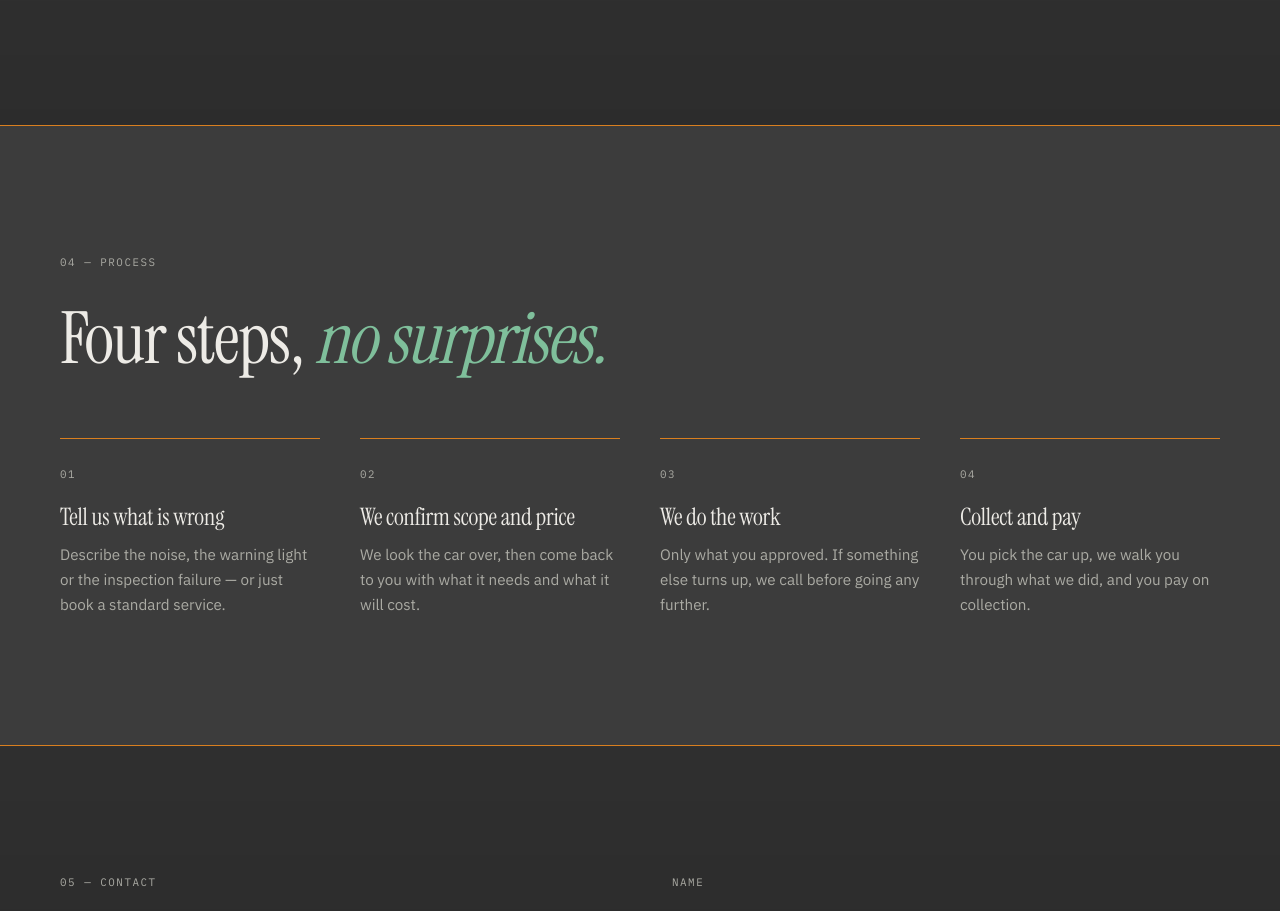
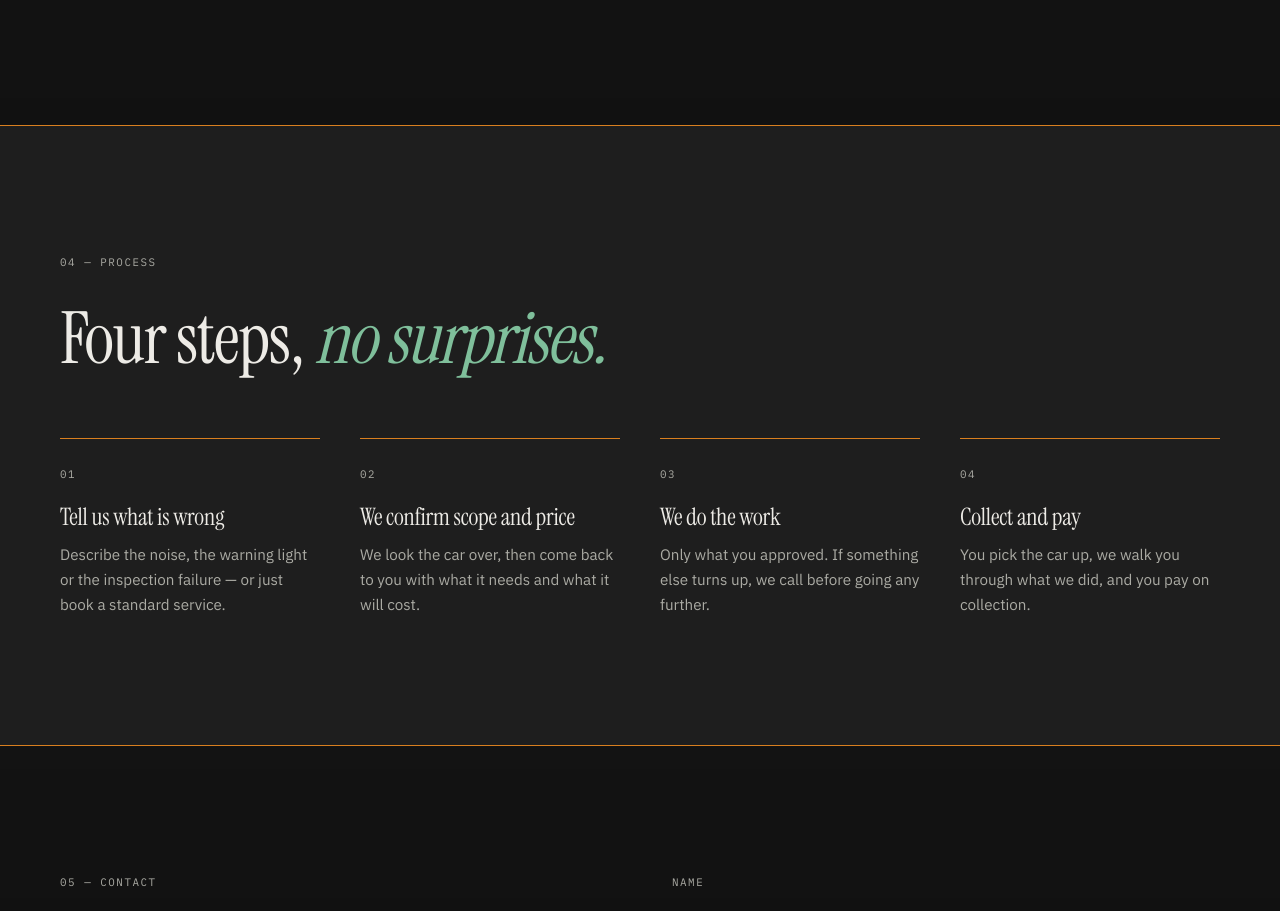
Before and after one commit to Rohitn96/Garage, a Next.js app: page / in a window 1280 px wide. Shown: the part 7800-8711 px from the top of the page. Built offline with nearby package versions, Linux system fonts and the light colour scheme.

Commit message:
Deepen the ground to #141414

```diff
--- a/app/layout.tsx
+++ b/app/layout.tsx
@@ -39,7 +39,7 @@ export const metadata: Metadata = {
 };
 
 export const viewport: Viewport = {
-  themeColor: "#333333",
+  themeColor: "#141414",
   colorScheme: "dark",
 };
 
--- a/components/car/CarModel.tsx
+++ b/components/car/CarModel.tsx
@@ -11,7 +11,7 @@ import { ServiceNames } from "./ServiceNames";
 
 const HIGHLIGHT = new Color("#7FBF9B");
 /** Unfocused parts wash toward this, a shade off the paper ground. */
-const WASH = new Color("#4A4D4C");
+const WASH = new Color("#2B2E2D");
 
 /** How far a part travels when its own region is the one being named. */
 const FOCUSED_SPREAD = 1;
@@ -141,7 +141,7 @@ function PartLabel({ region }: { region: CarRegionId }) {
               ? "translate(3rem, -50%)"
               : "translate(calc(-100% - 3rem), -50%)",
           textShadow:
-            "0 0 10px #333333, 0 0 10px #333333, 0 0 3px #333333, 0 0 3px #333333",
+            "0 0 10px #141414, 0 0 10px #141414, 0 0 3px #141414, 0 0 3px #141414",
         }}
       >
         <ServiceNames
--- a/tailwind.config.ts
+++ b/tailwind.config.ts
@@ -7,8 +7,8 @@ const config: Config = {
     // what separates a designed page from a themed template.
     extend: {
       colors: {
-        paper: "#333333",      // ground
-        panel: "#3C3C3C",      // one step UP, for insets
+        paper: "#141414",      // ground
+        panel: "#1E1E1E",      // one step UP, for insets
         ink: "#EDEBE6",        // warm off-white
         graphite: "#ABABA4",   // secondary text
         rule: "#D97F1F",       // borders and frames
```
